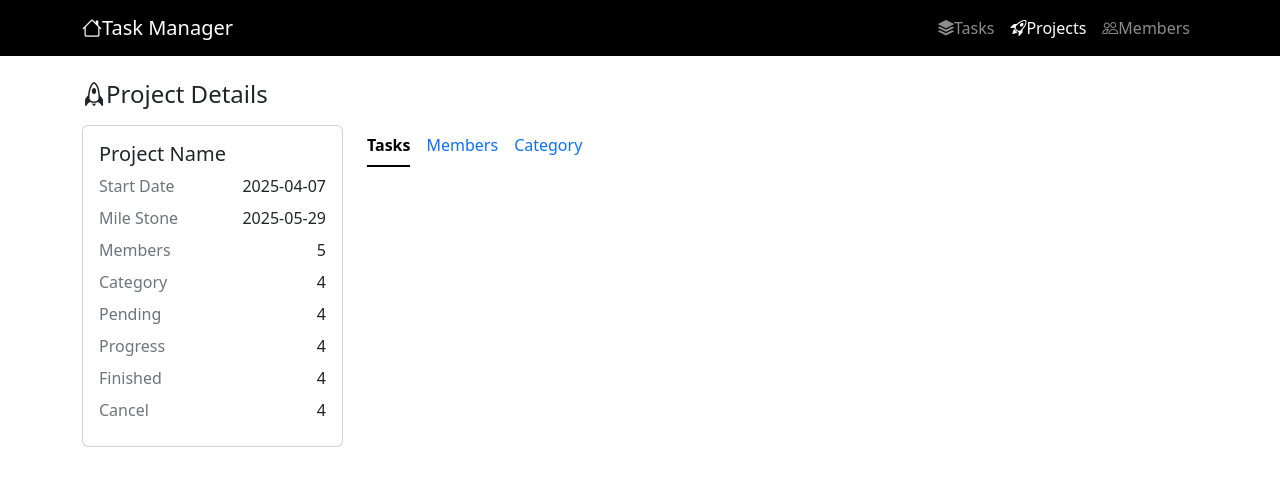
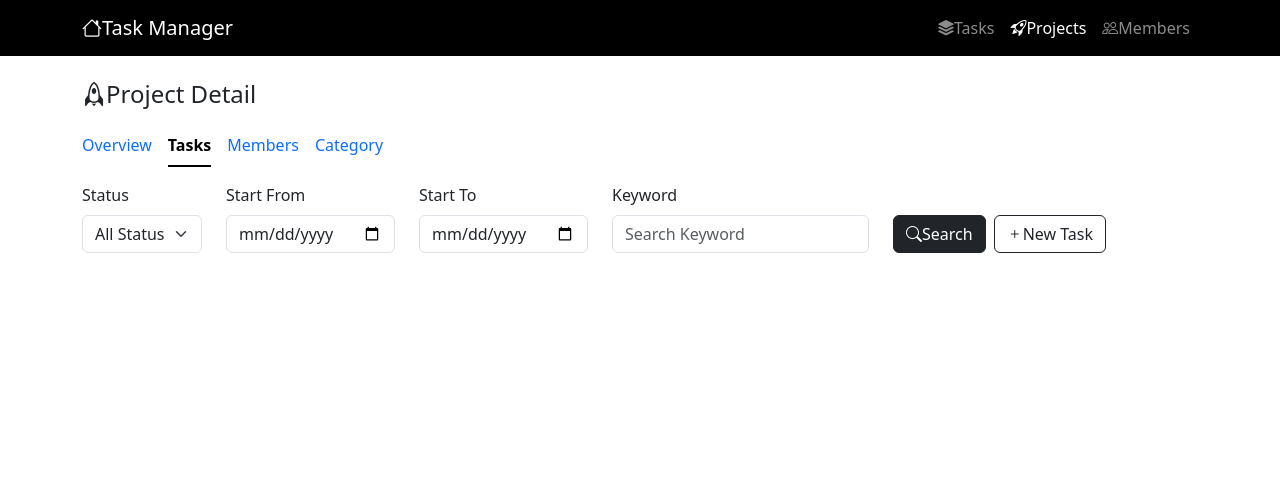
Before and after one commit to AungNyanHtet18/Task-Management, a React (Vite) app: page /project/details/1/task in a window 1280 px wide. Shown: the top 486 px of the page. Built offline with nearby package versions, Linux system fonts and the light colour scheme.

Commit message:
adding task edit

```diff
--- a/src/main.tsx
+++ b/src/main.tsx
@@ -17,6 +17,7 @@ import ProjectTaskList from './pages/project/details/task-list.tsx'
 import ProjectCategoryList from './pages/project/details/category-list.tsx'
 import ProjectMemberList from './pages/project/details/member-list.tsx'
 import ProjectTaskEdit from './pages/project/details/task-edit.tsx'
+import ProjectOverview from './pages/project/details/project-overview.tsx'
 
 createRoot(document.getElementById('root')!).render(
   <StrictMode>
@@ -27,10 +28,11 @@ createRoot(document.getElementById('root')!).render(
             <Route path= "project" element={<ProjectListComponent/>}/>
             <Route path= "project/edit" element={<ProjectEditComponent/>}/>
             <Route path= "project/details/:id" element={<ProjectDetails/>}>
+                <Route path='overview' element={<ProjectOverview/>}/>
                 <Route path='task' element={<ProjectTaskList/>}/>
                 <Route path='category' element={<ProjectCategoryList/>}/>
                 <Route path='member' element={<ProjectMemberList/>}/>
-                <Route path='task/edit/:taskId' element={<ProjectTaskEdit/>}/>
+                <Route path='task/edit' element={<ProjectTaskEdit/>}/>
             </Route>
             <Route path= "member" element={<MemberListComponent/>}/>
             <Route path= "member/edit" element={<MemberEditComponent/>}/>
--- a/src/pages/project/details/_layout.tsx
+++ b/src/pages/project/details/_layout.tsx
@@ -3,24 +3,22 @@ import Page from "../../../ui/page";
 
 export default function ProjectDetails() {
      return (
-        <Page icon="bi-rocket" title="Project Details">
-            <div className="row">
-                <div className="col-3">
-                    <ProjectInfo/>
-                </div>
+         <Page icon="bi-rocket" title="Project Detail">
+            <Navigation/>
 
-                <div className="col">
-                    <Navigation/>
-                    <Outlet/>
-                </div>
-            </div>
-        </Page>
+            <section className="mt-3">
+                <Outlet/>
+            </section>
+         </Page>
      )
 }
 
 function Navigation() {
      return (
         <ul className="nav nav-underline">
+            <li className="nav-item">
+                <NavLink to="overview" className="nav-link">Overview</NavLink>
+            </li>
             <li className="nav-item">
                 <NavLink to="task" className="nav-link">Tasks</NavLink>
             </li>
@@ -33,30 +31,3 @@ function Navigation() {
         </ul>
      )
 }
-
-function ProjectInfo() {
-     return (
-        <div className="card">
-            <div className="card-body">
-                <h5 className="mb-2">Project Name</h5>
-                <Information name="Start Date" value="2025-04-07"/>
-                <Information name="Mile Stone" value="2025-05-29"/>
-                <Information name="Members" value="5"/>
-                <Information name="Category" value="4"/>
-                <Information name="Pending" value="4"/>
-                <Information name="Progress" value="4"/>
-                <Information name="Finished" value="4"/>
-                <Information name="Cancel" value="4"/>
-            </div>
-        </div>
-    )
-}
-
-function Information({name, value} : {name:string, value: string}) {
-     return (
-        <div className="d-flex justify-content-between mb-2">
-            <span className="text-secondary">{name}</span>
-            <span>{value}</span>
-        </div>
-     )
-}
--- /dev/null
+++ b/src/pages/project/details/project-overview.tsx
@@ -0,0 +1,5 @@
+export default function ProjectOverview() {
+     return (
+        <></>
+     )
+}
--- a/src/pages/project/details/task-list.tsx
+++ b/src/pages/project/details/task-list.tsx
@@ -1,7 +1,38 @@
+import { Link } from "react-router";
+import { FormGroup } from "../../../ui/form-group";
+
 export default function ProjectTaskList() {
      return (
         <>
+            <form className="row" action="">
+                <FormGroup className="col-auto" label="Status">
+                   <select className="form-select">
+                      <option value="">All Status</option>
+                   </select>
+                </FormGroup>
 
+                <FormGroup className="col-auto" label="Start From">
+                    <input type="date" className="form-control" />
+                </FormGroup>
+
+                <FormGroup className="col-auto" label="Start To">
+                    <input type="date" className="form-control" />
+                </FormGroup>
+
+                <FormGroup className="col-auto" label="Keyword">
+                    <input placeholder="Search Keyword" className="form-control" />
+                </FormGroup>
+
+                <div className="col btn-wrapper">
+                   <button className="btn btn-dark">
+                      <i className="bi-search"></i>Search
+                   </button>
+
+                   <Link to="edit" className="btn btn-outline-dark ms-2">
+                       <i className="bi-plus"></i>New Task
+                   </Link>
+                </div>
+            </form>
         </>
      )
 }
--- a/src/pages/project/project-edit.tsx
+++ b/src/pages/project/project-edit.tsx
@@ -31,7 +31,7 @@ export default function ProjectEditComponent() {
       const result = id ? await updateProject(id, form) : await createProject(form)
       console.log(result)
 
-      navigate(`/project/details/${result.id}/task`)
+      navigate(`/project/details/${result.id}/overview`)
    }
 
    return (
--- a/src/pages/project/project-list.tsx
+++ b/src/pages/project/project-list.tsx
@@ -100,7 +100,7 @@ function ProjectSearchResult() {
                            <td className="text-end">{item.members}</td>
                            <td className="text-end">{item.tasks}</td>
                            <td className="text-center">
-                              <ShowDetails to={`/project/details/${item.id}/task`}/>
+                              <ShowDetails to={`/project/details/${item.id}/overview`}/>
                            </td>
                         </tr>
                     )}
```
